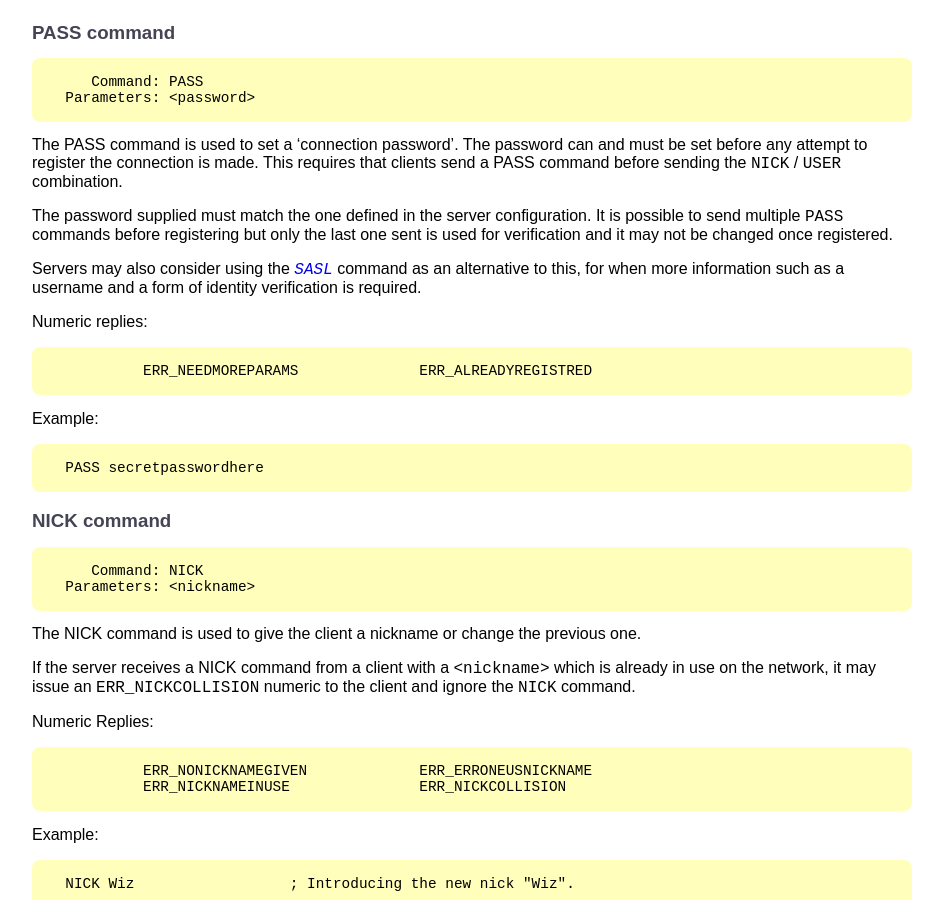
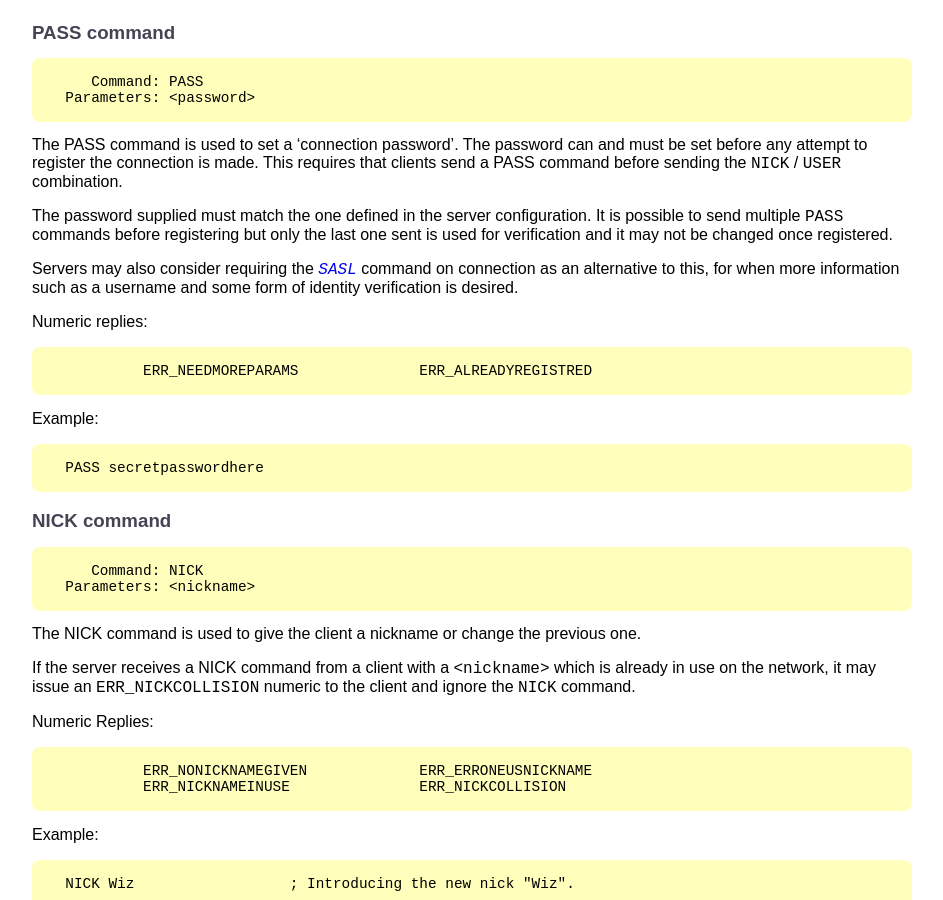
Before and after one commit to ircdocs/modern-irc, a Jekyll site: the page built from index.md, in a window 1280 px wide and 900 px high, scrolled down 10967 px. Shown: the whole window, without its empty margins (168-1111 px from the left). Built offline with Jekyll 4.4.1, drawn with Linux system fonts in a browser that asks for light colours.

Commit message:
Clarify SASL role on PASS command

```diff
--- a/index.md
+++ b/index.md
@@ -473,7 +473,7 @@ The PASS command is used to set a 'connection password'. The password can and mu
 
 The password supplied must match the one defined in the server configuration. It is possible to send multiple `PASS` commands before registering but only the last one sent is used for verification and it may not be changed once registered.
 
-Servers may also consider using the [`SASL`](#sasl-command) command as an alternative to this, for when more information such as a username and a form of identity verification is required.
+Servers may also consider requiring the [`SASL`](#sasl-command) command on connection as an alternative to this, for when more information such as a username and some form of identity verification is desired.
 
 Numeric replies:
 
```
